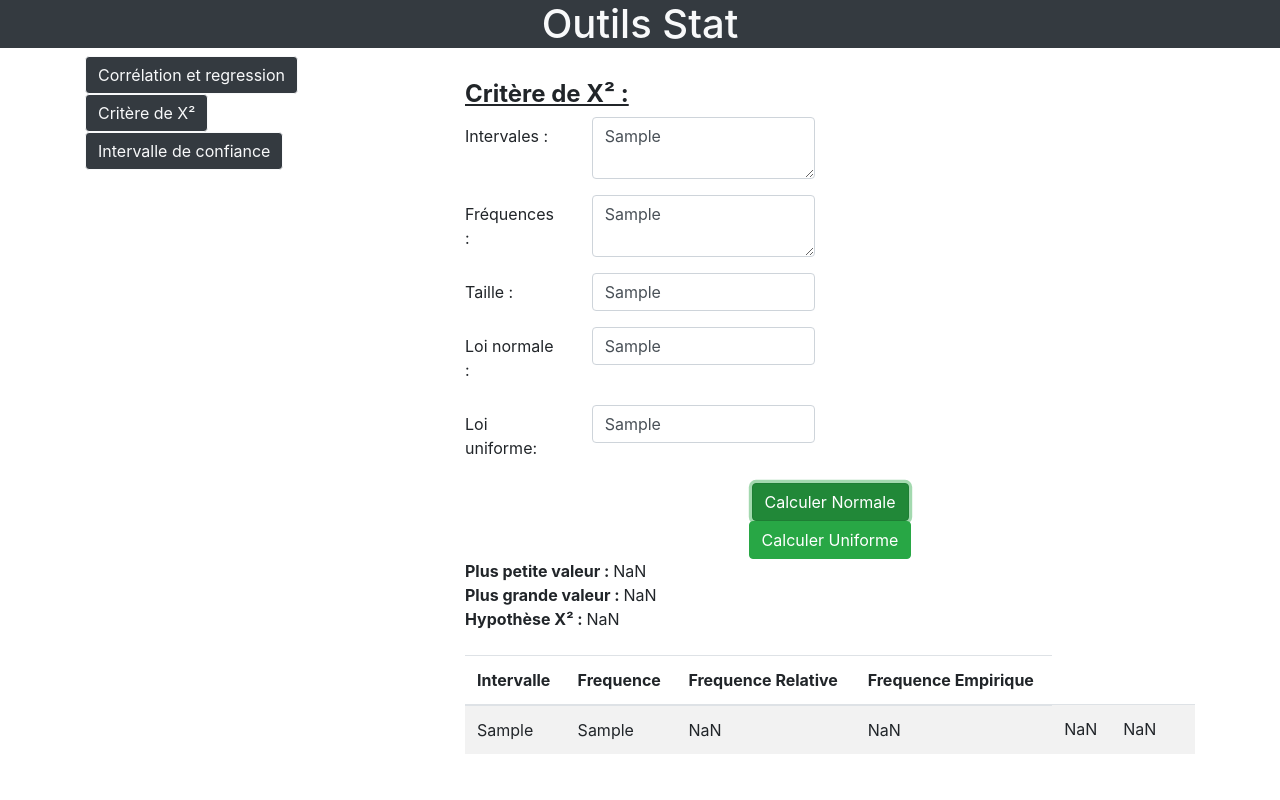
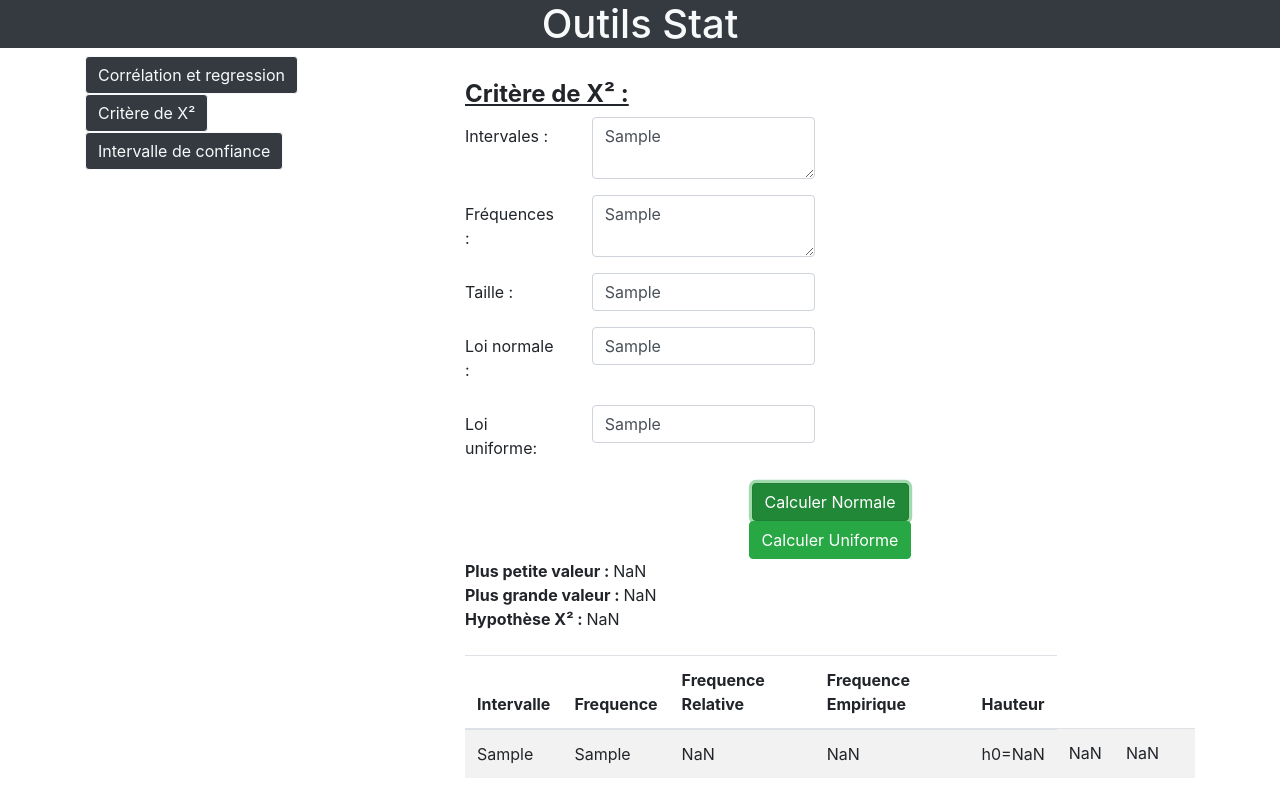
Before and after one commit to alyRady/Stat, an Angular app: page /critereX in a window 1280 px wide. Both pictures are taken after typing "Sample", "Sample", "Sample", "Sample", "Sample" into the empty fields and a click on the button "Calculer Normale". Built offline with nearby package versions, Linux system fonts and the light colour scheme.

Commit message:
DONE 2.0

```diff
--- a/src/app/critere-x/critere-x.component.html
+++ b/src/app/critere-x/critere-x.component.html
@@ -41,6 +41,7 @@
     <th class="col-xs-4">Frequence</th>
     <th class="col-xs-4">Frequence Relative</th>
     <th class="col-xs-4">Frequence Empirique</th>
+    <th class="col-xs-4">Hauteur</th>
   </tr>
   </thead>
   <tbody>
@@ -49,6 +50,7 @@
     <td>{{this.splitFreq[i]}}</td>
     <td>{{this.freqRel[i]}}</td>
     <td>{{this.freqEmp[i]}}</td>
+    <td>h{{i}}={{this.h[i]}}</td>
     <td>{{this.valPi1[i]}}</td>
     <td>{{this.valPi2[i]}}</td>
     <td>{{this.resPi[i]}}</td>
--- a/src/app/critere-x/critere-x.component.ts
+++ b/src/app/critere-x/critere-x.component.ts
@@ -24,11 +24,13 @@ export class CritereXComponent implements OnInit {
   valPi1: string[];
   valPi2: string[];
   resPi: string[];
+  h: number[];
   constructor() { }
 
   ngOnInit(): void {
   }
   calculerNorm() {
+    this.h = [] ;
     this.calcX = 0 ;
     this.splitFreq = [] ;
     this.valPi1 = [] ;
@@ -220,9 +222,8 @@ export class CritereXComponent implements OnInit {
         }
         this.resPi.push(String((calcPi1 - calcPi2).toFixed(4)));
       }
-      console.log(this.freqRel[i]);
-      console.log(this.resPi[i]);
       this.calcX = this.calcX + (Math.pow((Number(this.freqRel[i]) - Number(this.resPi[i])), 2) / (Number(this.resPi[i])));
+      this.h.push(Number(this.splitFreq[i]) / (Number(this.splitVal[1]) - Number(this.splitVal[0])));
     }
     this.ppv = String(sommePpv / this.taille) ;
     this.ppv = Number.parseFloat(this.ppv).toFixed(2) ;
@@ -232,6 +233,7 @@ export class CritereXComponent implements OnInit {
     this.resX = Number.parseFloat(this.resX).toFixed(2) ;
   }
   calculerUni() {
+    this.h = [];
     this.calcX = 0 ;
     this.splitFreq = [] ;
     this.valPi1 = [] ;
@@ -425,6 +427,7 @@ export class CritereXComponent implements OnInit {
       console.log(this.freqRel[i]);
       console.log(this.resPi[i]);
       this.calcX = this.calcX + (Math.pow((Number(this.freqRel[i]) - Number(this.resPi[i])), 2) / (Number(this.resPi[i])));
+      this.h.push(Number(this.splitFreq[i]) / (Number(this.splitVal[1]) - Number(this.splitVal[0])));
     }
     this.ppv = String(sommePpv / this.taille) ;
     this.ppv = Number.parseFloat(this.ppv).toFixed(2) ;
```
